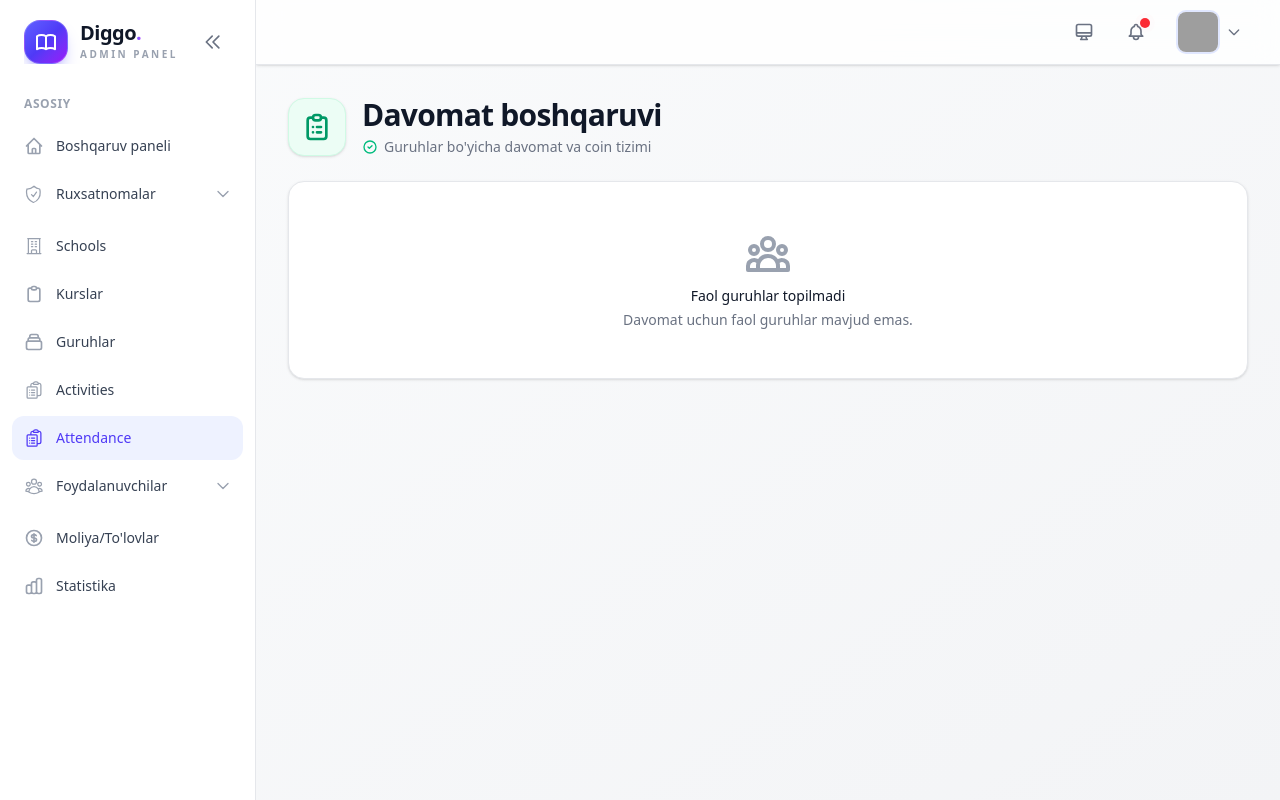
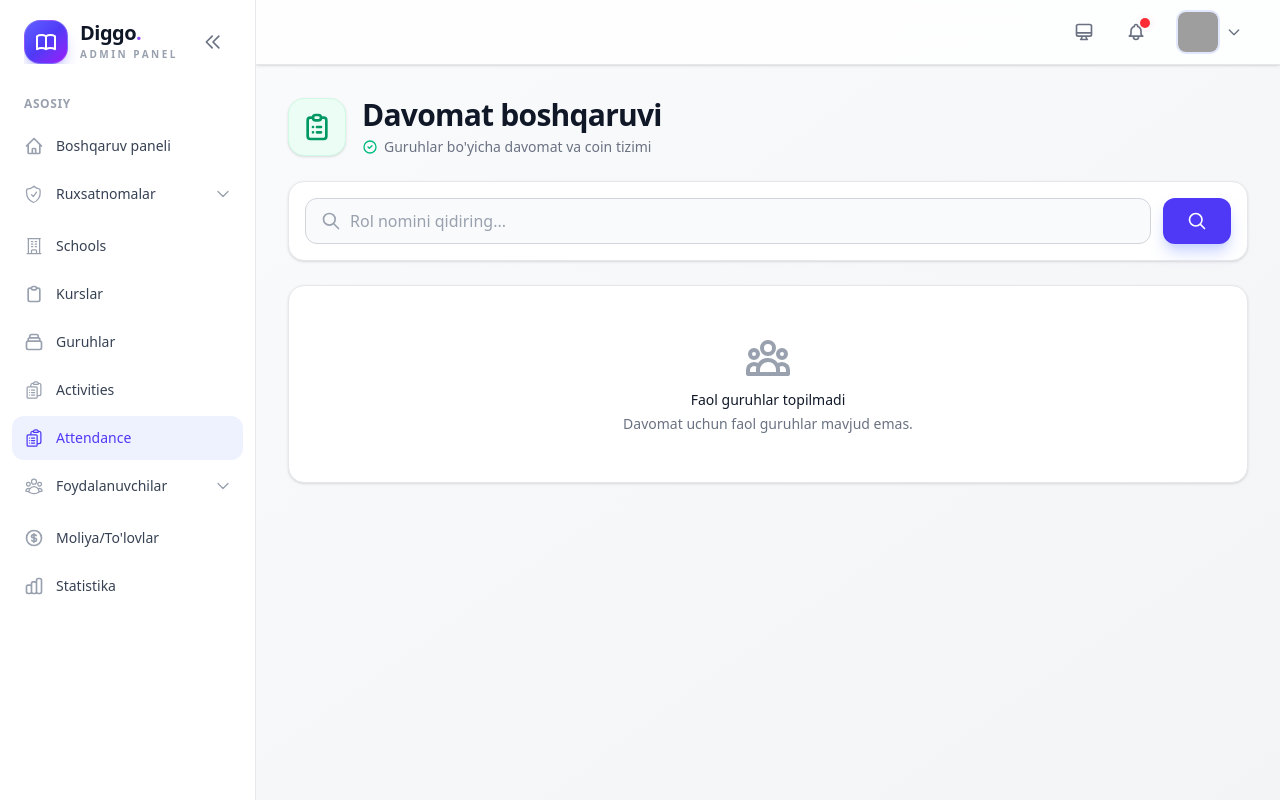
Before and after one commit to AbdulazizYusupov/Diggo, a Laravel app: page /attendance in a window 1280 px wide. Run offline with Laravel 12, Linux system fonts and the light colour scheme; a user stored in the database is signed in; data comes from the database, SQL or seed files in the repository; data that the repository does not hold is empty; style sheets or scripts are compiled from the project's sources; parts of the project's set-up code (start-up, migrations or seed data) failed here and were passed over; grey boxes are pictures that could not be loaded.

Commit message:
Some important correction added

```diff
--- a/app/Http/Controllers/Attendance/AttendanceController.php
+++ b/app/Http/Controllers/Attendance/AttendanceController.php
@@ -17,14 +17,27 @@ class AttendanceController extends Controller
     /**
      * Display a listing of the resource.
      */
-    public function index()
+    public function index(Request $request)
     {
+        $search = $request->input('search');
+
         $groups = Group::with(['course', 'activeStudents'])
             ->where('is_active', true)
+            ->when($search, function ($query, $search) {
+                $query->where(function ($q) use ($search) {
+                    // Guruh nomi bo'yicha qidirish
+                    $q->where('name', 'like', "%{$search}%")
+                        // Kurs nomi bo'yicha qidirish (relationship orqali)
+                        ->orWhereHas('course', function ($c) use ($search) {
+                            $c->where('name', 'like', "%{$search}%");
+                        });
+                });
+            })
             ->orderBy('name')
-            ->paginate(12);
+            ->paginate(12)
+            ->withQueryString(); // Sahifadan sahifaga o'tganda qidiruv so'zini saqlab qoladi
 
-        return view('Attendance.index', compact('groups'));
+        return view('Attendance.index', compact('groups','search'));
     }
 
     /**
--- a/resources/views/Attendance/index.blade.php
+++ b/resources/views/Attendance/index.blade.php
@@ -7,9 +7,12 @@
         <!-- Header -->
         <div class="flex flex-col sm:flex-row sm:items-center sm:justify-between gap-4">
             <div class="flex items-center gap-4">
-                <div class="hidden sm:flex p-3 bg-emerald-50 dark:bg-emerald-500/10 border border-emerald-100 dark:border-emerald-500/20 rounded-2xl shadow-sm">
-                    <svg class="w-8 h-8 text-emerald-600 dark:text-emerald-400" fill="none" stroke="currentColor" viewBox="0 0 24 24">
-                        <path stroke-linecap="round" stroke-linejoin="round" stroke-width="2" d="M9 5H7a2 2 0 00-2 2v12a2 2 0 002 2h10a2 2 0 002-2V7a2 2 0 00-2-2h-2M9 5a2 2 0 002 2h2a2 2 0 002-2M9 5a2 2 0 012-2h2a2 2 0 012 2m-3 7h3m-3 4h3m-6-4h.01M9 16h.01" />
+                <div
+                    class="hidden sm:flex p-3 bg-emerald-50 dark:bg-emerald-500/10 border border-emerald-100 dark:border-emerald-500/20 rounded-2xl shadow-sm">
+                    <svg class="w-8 h-8 text-emerald-600 dark:text-emerald-400" fill="none" stroke="currentColor"
+                        viewBox="0 0 24 24">
+                        <path stroke-linecap="round" stroke-linejoin="round" stroke-width="2"
+                            d="M9 5H7a2 2 0 00-2 2v12a2 2 0 002 2h10a2 2 0 002-2V7a2 2 0 00-2-2h-2M9 5a2 2 0 002 2h2a2 2 0 002-2M9 5a2 2 0 012-2h2a2 2 0 012 2m-3 7h3m-3 4h3m-6-4h.01M9 16h.01" />
                     </svg>
                 </div>
 
@@ -19,32 +22,76 @@
                     </h1>
                     <p class="text-sm font-medium text-gray-500 dark:text-gray-400 flex items-center gap-1.5">
                         <svg class="w-4 h-4 text-emerald-500" fill="none" stroke="currentColor" viewBox="0 0 24 24">
-                            <path stroke-linecap="round" stroke-linejoin="round" stroke-width="2" d="M9 12l2 2 4-4m6 2a9 9 0 11-18 0 9 9 0 0118 0z" />
+                            <path stroke-linecap="round" stroke-linejoin="round" stroke-width="2"
+                                d="M9 12l2 2 4-4m6 2a9 9 0 11-18 0 9 9 0 0118 0z" />
                         </svg>
                         Guruhlar bo'yicha davomat va coin tizimi
                     </p>
                 </div>
             </div>
         </div>
+        <div class="bg-white dark:bg-gray-800 rounded-2xl shadow-sm border border-gray-200 dark:border-gray-700 p-4">
+            <form action="{{ route('attendance.index') }}" method="GET" class="flex flex-col sm:flex-row gap-3">
+                <div class="flex-1 relative group">
+                    <div class="absolute inset-y-0 left-0 pl-4 flex items-center pointer-events-none">
+                        <svg class="w-5 h-5 text-gray-400 group-focus-within:text-indigo-500 transition-colors"
+                            fill="none" stroke="currentColor" viewBox="0 0 24 24">
+                            <path stroke-linecap="round" stroke-linejoin="round" stroke-width="2"
+                                d="M21 21l-6-6m2-5a7 7 0 11-14 0 7 7 0 0114 0z" />
+                        </svg>
+                    </div>
 
-        <!-- Groups Grid -->
+                    <input type="text" name="search" value="{{ $search }}" placeholder="Rol nomini qidiring..."
+                        class="block w-full pl-11 pr-4 py-2.5 bg-gray-50 dark:bg-gray-700/50 border border-gray-300 dark:border-gray-600 rounded-xl text-gray-900 dark:text-white placeholder-gray-400 dark:placeholder-gray-500 focus:ring-2 focus:ring-indigo-500/20 focus:border-indigo-500 outline-none transition-all">
+                </div>
+
+                <div class="flex gap-2">
+                    <button type="submit"
+                        class="group flex-1 sm:flex-none px-6 py-2.5 bg-indigo-600 hover:bg-indigo-700 active:scale-95 text-white font-semibold rounded-xl transition-all duration-300 shadow-lg shadow-indigo-200 dark:shadow-indigo-900/20 hover:-translate-y-0.5 flex items-center justify-center">
+
+                        <svg xmlns="http://www.w3.org/2000/svg" fill="none" viewBox="0 0 24 24" stroke-width="2"
+                            stroke="currentColor"
+                            class="w-5 h-5 transition-transform duration-300 group-hover:scale-110 group-hover:rotate-6">
+                            <path stroke-linecap="round" stroke-linejoin="round"
+                                d="m21 21-5.197-5.197m0 0A7.5 7.5 0 1 0 5.196 5.196a7.5 7.5 0 0 0 10.607 10.607Z" />
+                        </svg>
+
+                    </button>
+
+                    @if ($search)
+                        <a href="{{ route('attendance.index') }}"
+                            class="group px-4 py-2.5 bg-gray-100 hover:bg-gray-200 dark:bg-gray-700 dark:hover:bg-gray-600 text-gray-700 dark:text-gray-200 font-semibold rounded-xl transition-all flex items-center justify-center"
+                            title="Tozalash">
+                            <svg xmlns="http://www.w3.org/2000/svg" fill="none" viewBox="0 0 24 24" stroke-width="1.5"
+                                stroke="currentColor"
+                                class="w-5 h-5 transition-transform duration-500 group-hover:rotate-180">
+                                <path stroke-linecap="round" stroke-linejoin="round"
+                                    d="M16.023 9.348h4.992v-.001M2.985 19.644v-4.992m0 0h4.992m-4.993 0 3.181 3.183a8.25 8.25 0 0 0 13.803-3.7M4.031 9.865a8.25 8.25 0 0 1 13.803-3.7l3.181 3.182m0-4.991v4.99" />
+                            </svg>
+                        </a>
+                    @endif
+                </div>
+            </form>
+        </div>
         <div class="grid grid-cols-1 md:grid-cols-2 lg:grid-cols-3 gap-6">
             @forelse($groups as $group)
                 <a href="{{ route('attendance.show', $group->id) }}"
-                   class="group bg-white dark:bg-slate-900 rounded-2xl shadow-sm border border-gray-200 dark:border-blue-500/20 p-6 hover:shadow-lg hover:scale-[1.02] transition-all duration-200">
+                    class="group bg-white dark:bg-slate-900 rounded-2xl shadow-sm border border-gray-200 dark:border-blue-500/20 p-6 hover:shadow-lg hover:scale-[1.02] transition-all duration-200">
 
                     <div class="flex items-start justify-between mb-4">
                         <div class="flex items-center gap-3">
-                            <div class="w-12 h-12 rounded-xl bg-gradient-to-br from-blue-500 to-blue-600 flex items-center justify-center shadow-lg">
+                            <div
+                                class="w-12 h-12 rounded-xl bg-gradient-to-br from-blue-500 to-blue-600 flex items-center justify-center shadow-lg">
                                 <span class="text-white font-bold text-lg">
                                     {{ substr($group->name, 0, 2) }}
                                 </span>
                             </div>
                             <div>
-                                <h3 class="text-lg font-bold text-gray-900 dark:text-white group-hover:text-blue-600 dark:group-hover:text-blue-400 transition-colors">
+                                <h3
+                                    class="text-lg font-bold text-gray-900 dark:text-white group-hover:text-blue-600 dark:group-hover:text-blue-400 transition-colors">
                                     {{ $group->name }}
                                 </h3>
-                                @if($group->course)
+                                @if ($group->course)
                                     <p class="text-xs text-gray-500 dark:text-gray-400">
                                         {{ $group->course->title }}
                                     </p>
@@ -52,7 +99,8 @@
                             </div>
                         </div>
 
-                        <span class="inline-flex items-center gap-1.5 px-2.5 py-1 text-xs font-semibold rounded-lg bg-emerald-100 text-emerald-700 dark:bg-emerald-900/30 dark:text-emerald-400">
+                        <span
+                            class="inline-flex items-center gap-1.5 px-2.5 py-1 text-xs font-semibold rounded-lg bg-emerald-100 text-emerald-700 dark:bg-emerald-900/30 dark:text-emerald-400">
                             <svg class="w-3 h-3" fill="currentColor" viewBox="0 0 8 8">
                                 <circle cx="4" cy="4" r="3" />
                             </svg>
@@ -63,7 +111,8 @@
                     <div class="space-y-3 mb-4">
                         <div class="flex items-center gap-2 text-sm text-gray-600 dark:text-gray-400">
                             <svg class="w-4 h-4 text-purple-500" fill="none" stroke="currentColor" viewBox="0 0 24 24">
-                                <path stroke-linecap="round" stroke-linejoin="round" stroke-width="2" d="M12 4.354a4 4 0 110 5.292M15 21H3v-1a6 6 0 0112 0v1zm0 0h6v-1a6 6 0 00-9-5.197M13 7a4 4 0 11-8 0 4 4 0 018 0z" />
+                                <path stroke-linecap="round" stroke-linejoin="round" stroke-width="2"
+                                    d="M12 4.354a4 4 0 110 5.292M15 21H3v-1a6 6 0 0112 0v1zm0 0h6v-1a6 6 0 00-9-5.197M13 7a4 4 0 11-8 0 4 4 0 018 0z" />
                             </svg>
                             <span class="font-semibold">{{ $group->activeStudents->count() }}</span>
                             <span>o'quvchi</span>
@@ -71,9 +120,11 @@
 
                         <div class="flex items-center gap-2 text-sm text-gray-600 dark:text-gray-400">
                             <svg class="w-4 h-4 text-blue-500" fill="none" stroke="currentColor" viewBox="0 0 24 24">
-                                <path stroke-linecap="round" stroke-linejoin="round" stroke-width="2" d="M12 8v4l3 3m6-3a9 9 0 11-18 0 9 9 0 0118 0z" />
+                                <path stroke-linecap="round" stroke-linejoin="round" stroke-width="2"
+                                    d="M12 8v4l3 3m6-3a9 9 0 11-18 0 9 9 0 0118 0z" />
                             </svg>
-                            <span>{{ \Carbon\Carbon::parse($group->start_time)->format('H:i') }} - {{ \Carbon\Carbon::parse($group->end_time)->format('H:i') }}</span>
+                            <span>{{ \Carbon\Carbon::parse($group->start_time)->format('H:i') }} -
+                                {{ \Carbon\Carbon::parse($group->end_time)->format('H:i') }}</span>
                         </div>
 
                         <div class="flex flex-wrap gap-1">
@@ -88,8 +139,9 @@
                                     'sunday' => 'Ya',
                                 ];
                             @endphp
-                            @foreach($group->days_of_week ?? [] as $day)
-                                <span class="inline-flex items-center px-2 py-0.5 text-xs font-bold rounded bg-blue-100 text-blue-700 dark:bg-blue-900/30 dark:text-blue-400">
+                            @foreach ($group->days_of_week ?? [] as $day)
+                                <span
+                                    class="inline-flex items-center px-2 py-0.5 text-xs font-bold rounded bg-blue-100 text-blue-700 dark:bg-blue-900/30 dark:text-blue-400">
                                     {{ $dayNames[$day] ?? $day }}
                                 </span>
                             @endforeach
@@ -99,7 +151,8 @@
                     <div class="pt-4 border-t border-gray-200 dark:border-gray-700">
                         <div class="flex items-center justify-between text-sm">
                             <span class="text-gray-500 dark:text-gray-400">Davomatni boshqarish</span>
-                            <svg class="w-5 h-5 text-blue-500 group-hover:translate-x-1 transition-transform" fill="none" stroke="currentColor" viewBox="0 0 24 24">
+                            <svg class="w-5 h-5 text-blue-500 group-hover:translate-x-1 transition-transform"
+                                fill="none" stroke="currentColor" viewBox="0 0 24 24">
                                 <path stroke-linecap="round" stroke-linejoin="round" stroke-width="2" d="M9 5l7 7-7 7" />
                             </svg>
                         </div>
@@ -107,20 +160,25 @@
                 </a>
             @empty
                 <div class="col-span-full">
-                    <div class="bg-white dark:bg-slate-900 rounded-2xl shadow-sm border border-gray-200 dark:border-blue-500/20 p-12 text-center">
-                        <svg class="mx-auto h-12 w-12 text-gray-400" fill="none" stroke="currentColor" viewBox="0 0 24 24">
-                            <path stroke-linecap="round" stroke-linejoin="round" stroke-width="2" d="M17 20h5v-2a3 3 0 00-5.356-1.857M17 20H7m10 0v-2c0-.656-.126-1.283-.356-1.857M7 20H2v-2a3 3 0 015.356-1.857M7 20v-2c0-.656.126-1.283.356-1.857m0 0a5.002 5.002 0 019.288 0M15 7a3 3 0 11-6 0 3 3 0 016 0zm6 3a2 2 0 11-4 0 2 2 0 014 0zM7 10a2 2 0 11-4 0 2 2 0 014 0z" />
+                    <div
+                        class="bg-white dark:bg-slate-900 rounded-2xl shadow-sm border border-gray-200 dark:border-blue-500/20 p-12 text-center">
+                        <svg class="mx-auto h-12 w-12 text-gray-400" fill="none" stroke="currentColor"
+                            viewBox="0 0 24 24">
+                            <path stroke-linecap="round" stroke-linejoin="round" stroke-width="2"
+                                d="M17 20h5v-2a3 3 0 00-5.356-1.857M17 20H7m10 0v-2c0-.656-.126-1.283-.356-1.857M7 20H2v-2a3 3 0 015.356-1.857M7 20v-2c0-.656.126-1.283.356-1.857m0 0a5.002 5.002 0 019.288 0M15 7a3 3 0 11-6 0 3 3 0 016 0zm6 3a2 2 0 11-4 0 2 2 0 014 0zM7 10a2 2 0 11-4 0 2 2 0 014 0z" />
                         </svg>
                         <h3 class="mt-2 text-sm font-medium text-gray-900 dark:text-white">Faol guruhlar topilmadi</h3>
-                        <p class="mt-1 text-sm text-gray-500 dark:text-gray-400">Davomat uchun faol guruhlar mavjud emas.</p>
+                        <p class="mt-1 text-sm text-gray-500 dark:text-gray-400">Davomat uchun faol guruhlar mavjud emas.
+                        </p>
                     </div>
                 </div>
             @endforelse
         </div>
 
         <!-- Pagination -->
-        @if($groups->hasPages())
-            <div class="bg-white dark:bg-slate-900 rounded-2xl shadow-sm border border-gray-200 dark:border-blue-500/20 p-4">
+        @if ($groups->hasPages())
+            <div
+                class="bg-white dark:bg-slate-900 rounded-2xl shadow-sm border border-gray-200 dark:border-blue-500/20 p-4">
                 {{ $groups->links() }}
             </div>
         @endif
--- a/resources/views/Group/create.blade.php
+++ b/resources/views/Group/create.blade.php
@@ -167,7 +167,7 @@
                                     class="block text-sm font-bold text-gray-700 dark:text-gray-300 mb-2">
                                     Boshlanish vaqti <span class="text-rose-500">*</span>
                                 </label>
-                                <input type="time" name="start_time" id="start_time"
+                                <input type="time" name="start_time" id="start_time" step="60"
                                     value="{{ old('start_time', '09:00') }}" required
                                     class="w-full px-4 py-3 bg-gray-50 dark:bg-slate-800 border border-gray-200 dark:border-gray-700 rounded-xl
                                            focus:ring-2 focus:ring-blue-500/20 focus:border-blue-500
@@ -184,7 +184,7 @@
                                     class="block text-sm font-bold text-gray-700 dark:text-gray-300 mb-2">
                                     Tugash vaqti <span class="text-rose-500">*</span>
                                 </label>
-                                <input type="time" name="end_time" id="end_time" value="{{ old('end_time', '11:00') }}"
+                                <input type="time" name="end_time" id="end_time" step="60" value="{{ old('end_time', '11:00') }}"
                                     required
                                     class="w-full px-4 py-3 bg-gray-50 dark:bg-slate-800 border border-gray-200 dark:border-gray-700 rounded-xl
                                            focus:ring-2 focus:ring-blue-500/20 focus:border-blue-500
```
